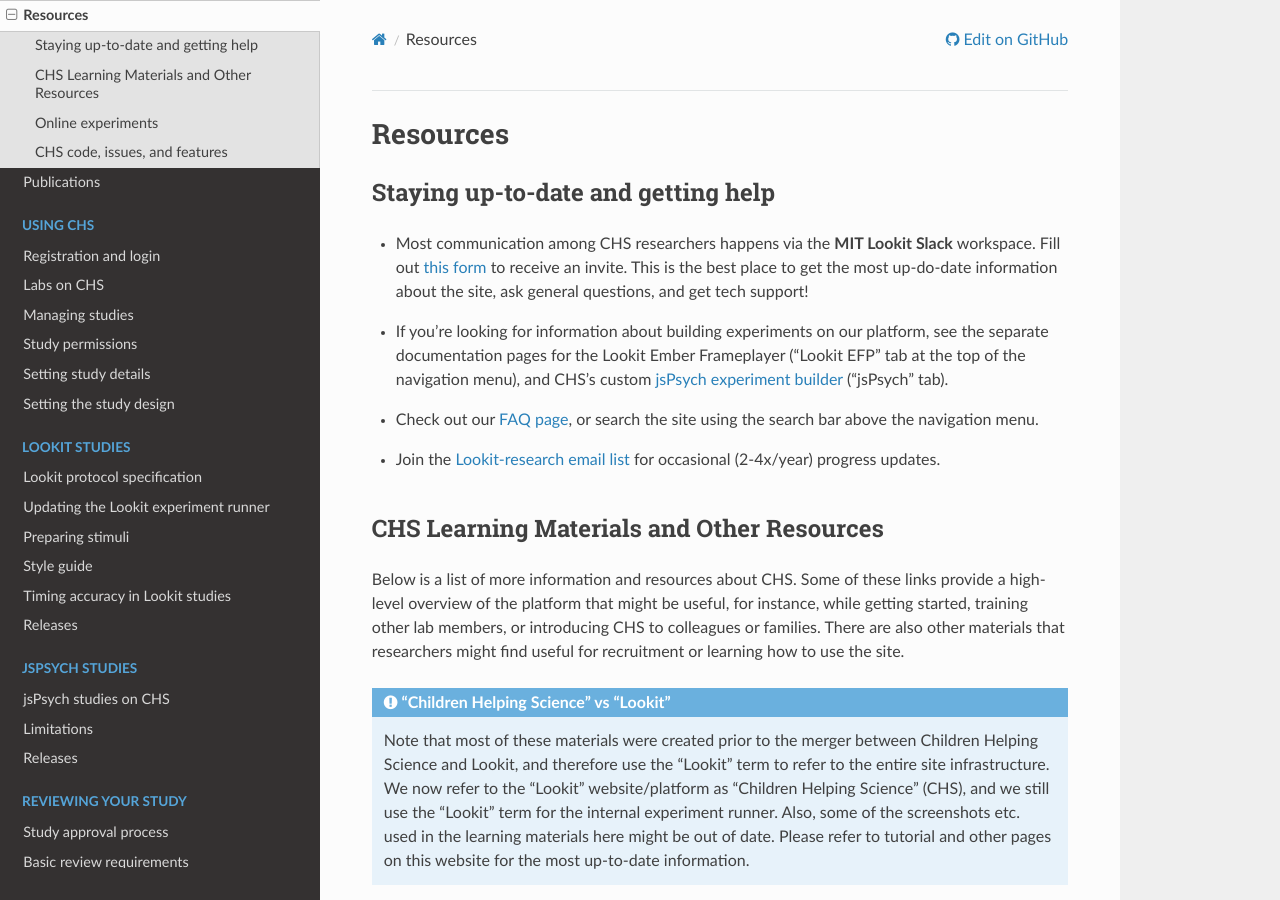
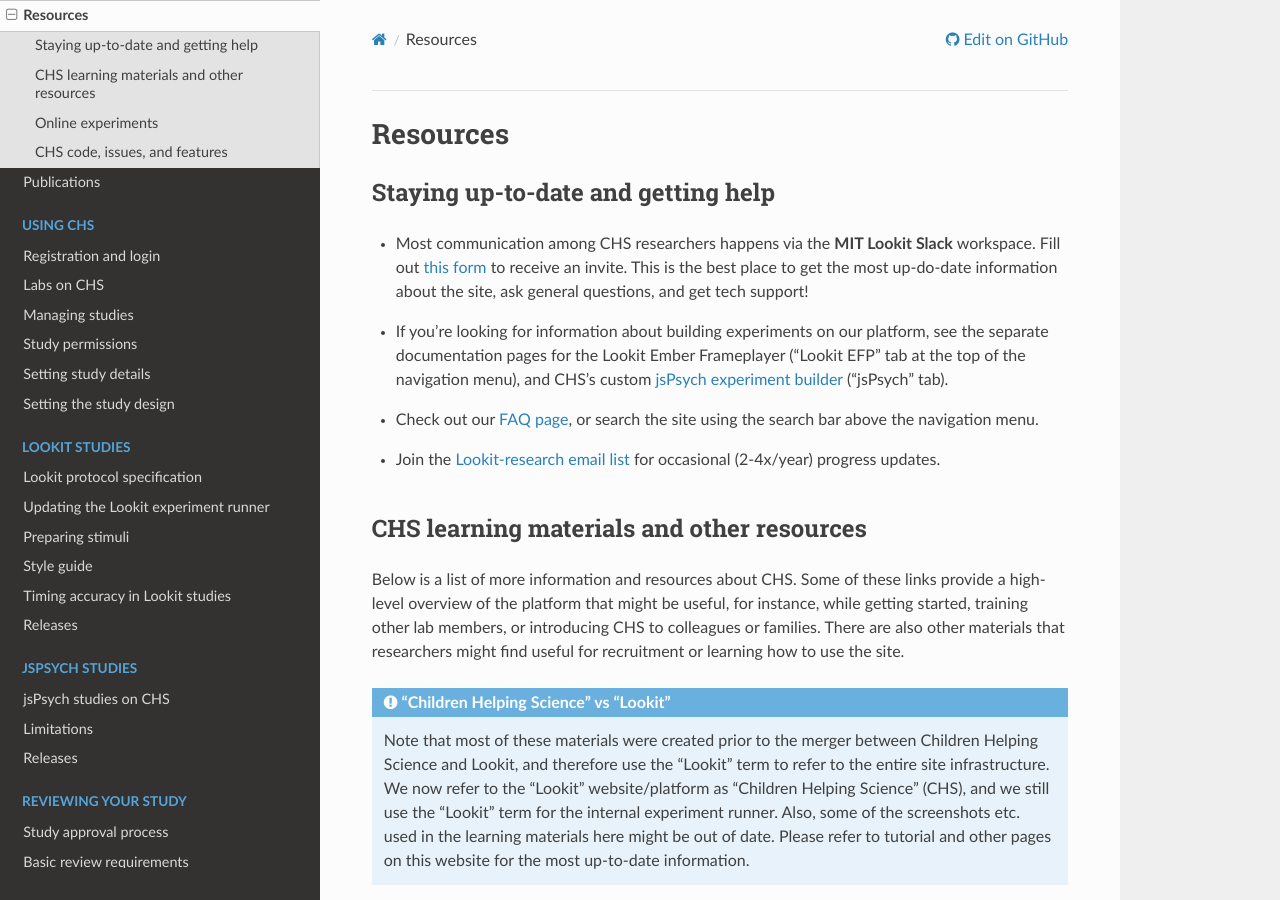
Before and after one commit to lookit/lookit-docs, a Sphinx documentation site: the page built from docs/source/other-learning-materials.rst, in a window 1280 px wide and 900 px high. Built offline with Sphinx 7.4.7 and the Read the Docs theme 3.1.0, drawn with Linux system fonts in a browser that asks for light colours.

Commit message:
change section title case, for consistency

```diff
--- a/docs/source/other-learning-materials.rst
+++ b/docs/source/other-learning-materials.rst
@@ -17,7 +17,7 @@
 - Join the `Lookit-research email list <http://mailman.mit.edu/mailman/listinfo/lookit-research>`__ for occasional (2-4x/year) progress updates.
 
 --------------------------------------------
-CHS Learning Materials and Other Resources
+CHS learning materials and other resources
 --------------------------------------------
 
 Below is a list of more information and resources about CHS. Some of these links provide a high-level overview of the platform that might be useful, for instance, while getting started, training other lab members, or introducing CHS to colleagues or families. There are also other materials that researchers might find useful for recruitment or learning how to use the site.
```
